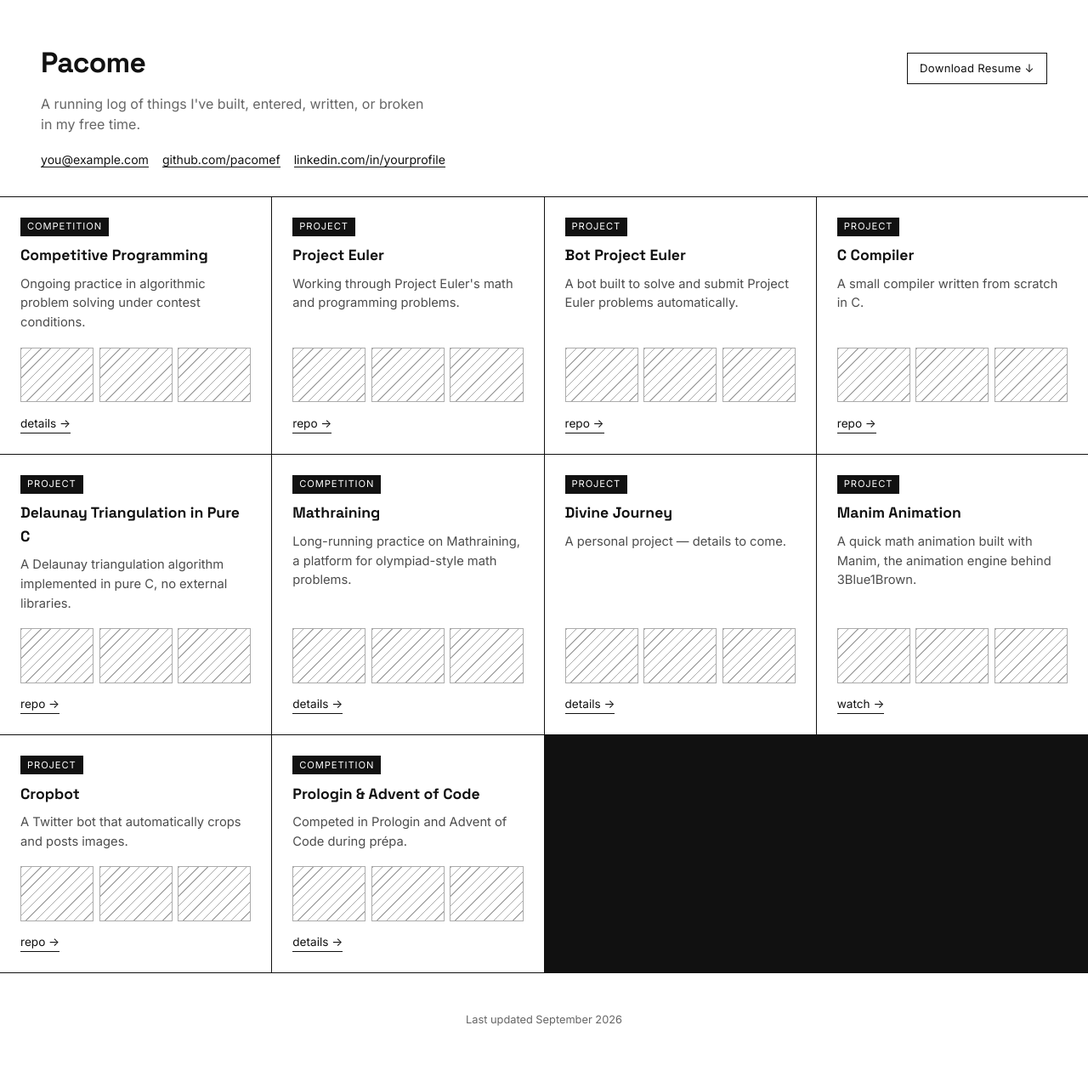
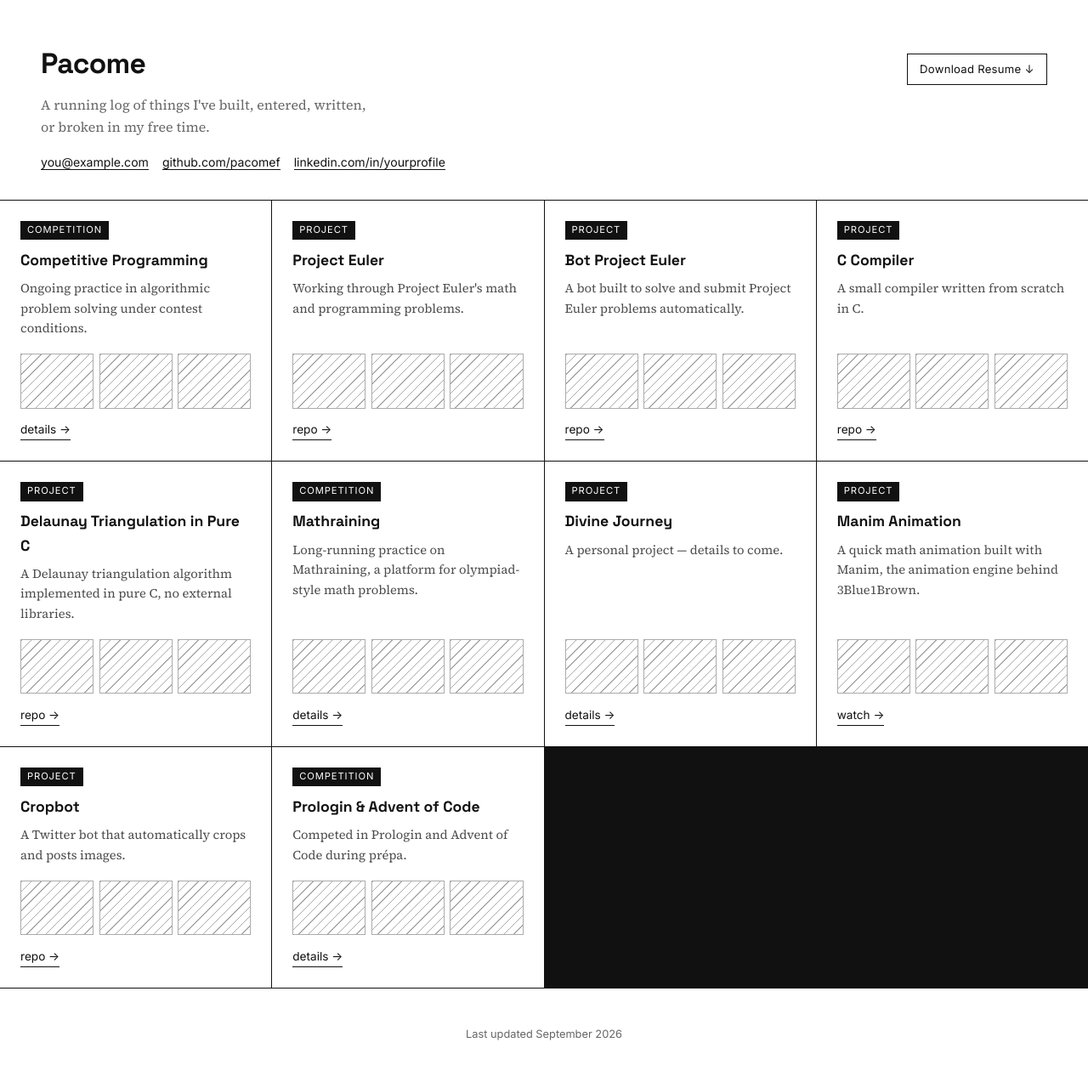
Before and after one commit to pacomef/pacomef.github.io, a Jekyll site: the page built from index.html, in a window 1280 px wide. Shown: the whole page at 85% size. Built offline with Jekyll 4.4.1, drawn with Linux system fonts in a browser that asks for light colours.

Commit message:
Switch body copy to Source Serif 4 for more typographic presence
Keep Space Grotesk on headings and Inter on small UI chrome (tags,
buttons, links, footer) for contrast against the serif reading text.

Co-Authored-By: Claude Sonnet 5 <noreply@anthropic.com>
Claude-Session: https://claude.ai/code/session_0127UH7bzngt2Psf9Mr4dXoc

```diff
--- a/_layouts/default.html
+++ b/_layouts/default.html
@@ -6,7 +6,7 @@
 <title>{% if page.title %}{{ page.title }} — {% endif %}{{ site.title }}</title>
 <link rel="preconnect" href="https://fonts.googleapis.com">
 <link rel="preconnect" href="https://fonts.gstatic.com" crossorigin>
-<link href="https://fonts.googleapis.com/css2?family=Space+Grotesk:wght@500;600;700&family=Inter:wght@400;500;600&display=swap" rel="stylesheet">
+<link href="https://fonts.googleapis.com/css2?family=Space+Grotesk:wght@500;600;700&family=Source+Serif+4:ital,wght@0,400;0,500;0,600;1,400&family=Inter:wght@400;500;600&display=swap" rel="stylesheet">
 <link rel="stylesheet" href="{{ '/style.css' | relative_url }}">
 </head>
 <body>
--- a/style.css
+++ b/style.css
@@ -16,13 +16,17 @@ body {
   margin: 0;
   background: var(--bg);
   color: var(--ink);
-  font-family: 'Inter', -apple-system, BlinkMacSystemFont, "Segoe UI", Helvetica, Arial, sans-serif;
-  line-height: 1.55;
+  font-family: 'Source Serif 4', Georgia, 'Times New Roman', serif;
+  line-height: 1.6;
   filter: grayscale(1);
 }
 
 h1, h2, h3 {
   font-family: 'Space Grotesk', -apple-system, BlinkMacSystemFont, "Segoe UI", Helvetica, Arial, sans-serif;
+}
+
+.tag, .resume-btn, .back-link, .card-link, .contact, .footer {
+  font-family: 'Inter', -apple-system, BlinkMacSystemFont, "Segoe UI", Helvetica, Arial, sans-serif;
 }
 
 /* ---------- header ---------- */
```
